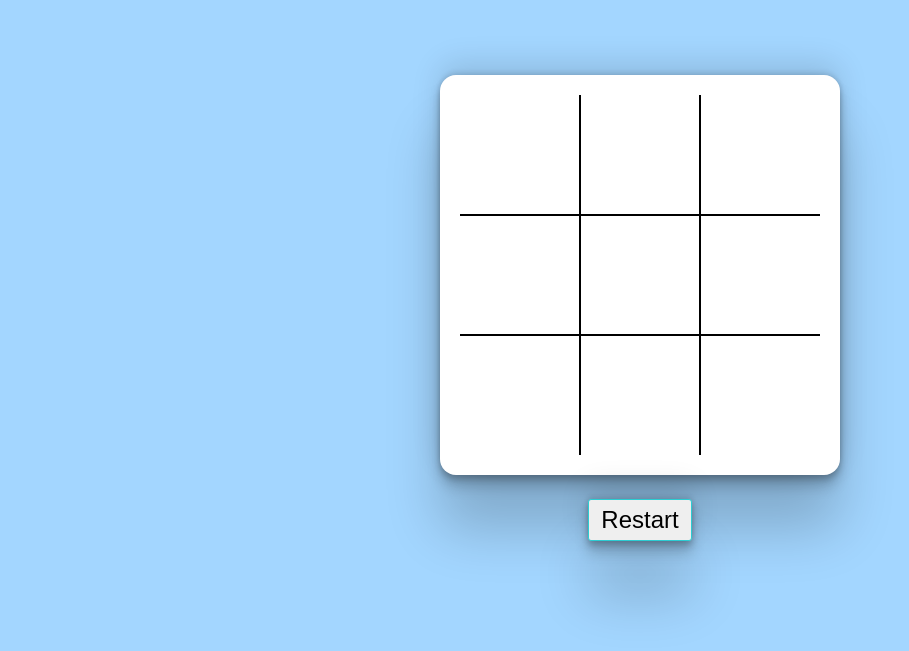
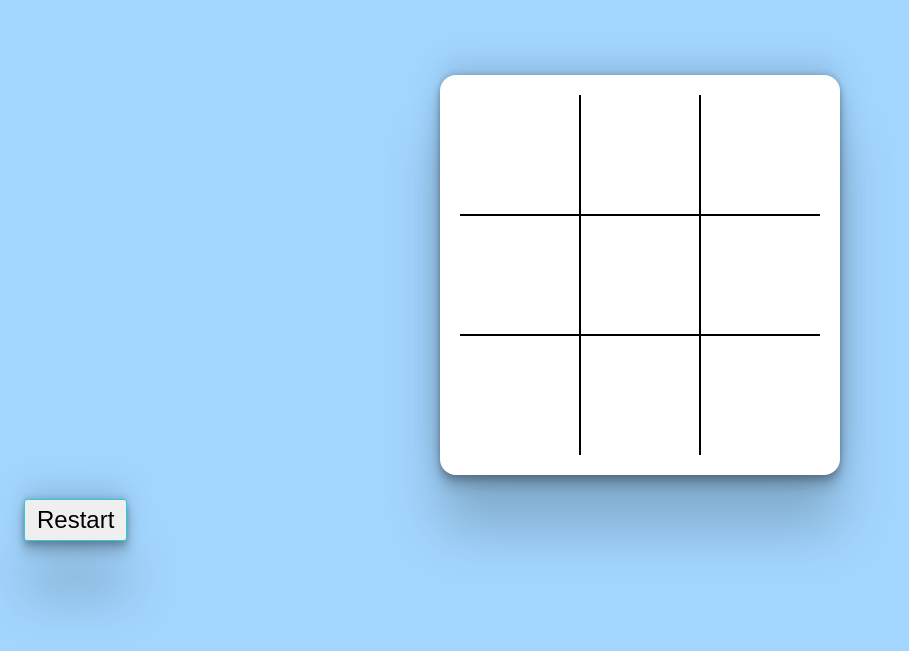
Before and after one commit to harsh-G13/harsh-G13-ticktactoe.github.io, a plain HTML site: page index.html in a window 1280 px wide. Shown: the part 125-776 px from the top of the page, without its empty margins (0-909 px from the left). Drawn offline with Linux system fonts and the light colour scheme.

Commit message:
improvement

```diff
--- a/index.html
+++ b/index.html
@@ -27,7 +27,7 @@
         <div class="winText"></div>
         <button class ="restartButton">Restart</button>
     </div>
-    <center>  <div class="restartButton"><button class ="restartButton  seperate">Restart</button></div></center>
+    <center></center><div class="restartButton"><button class ="restartButton  seperate">Restart</button></div></center>
     <script src= "index.js"></script>
 </body>
 </html>
```
